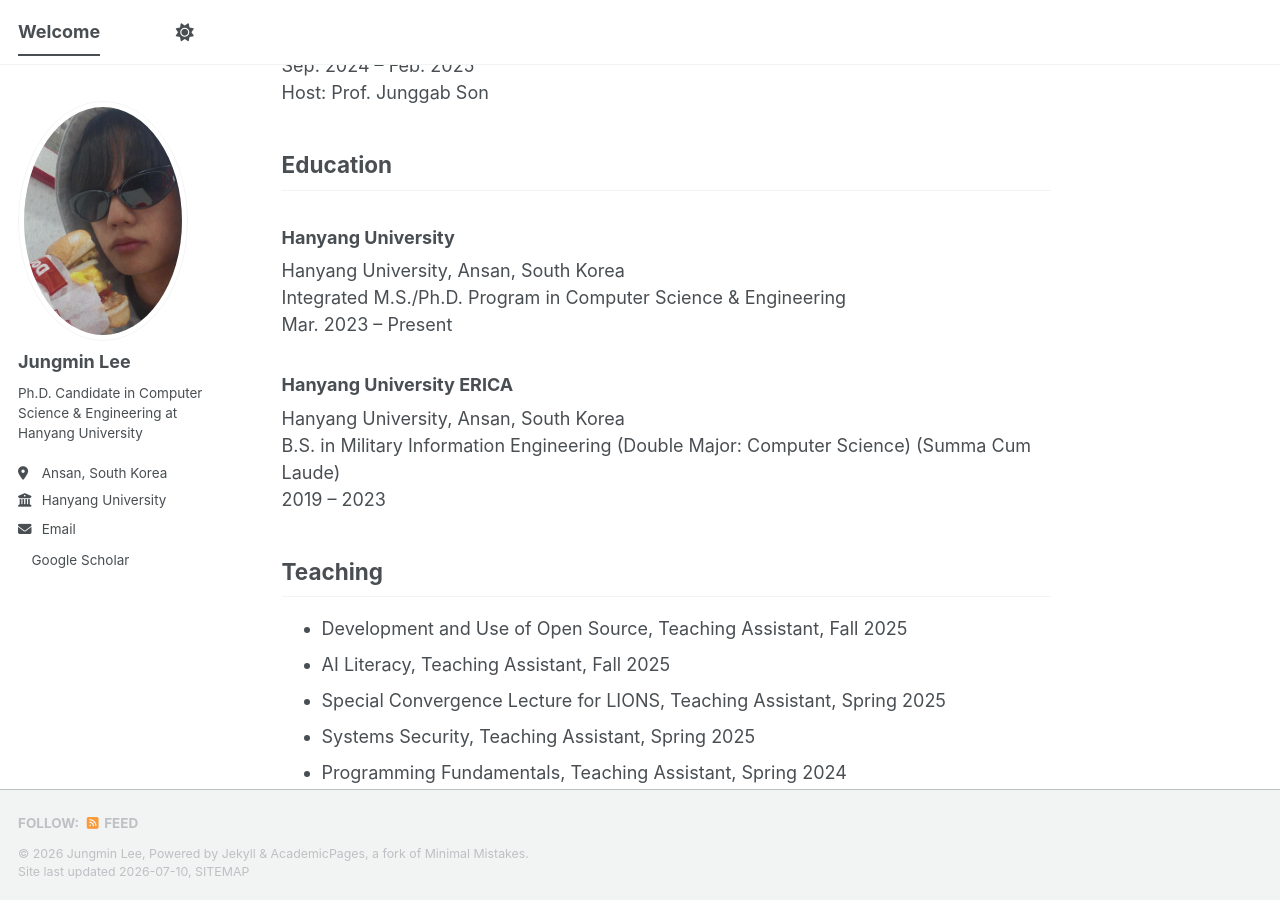
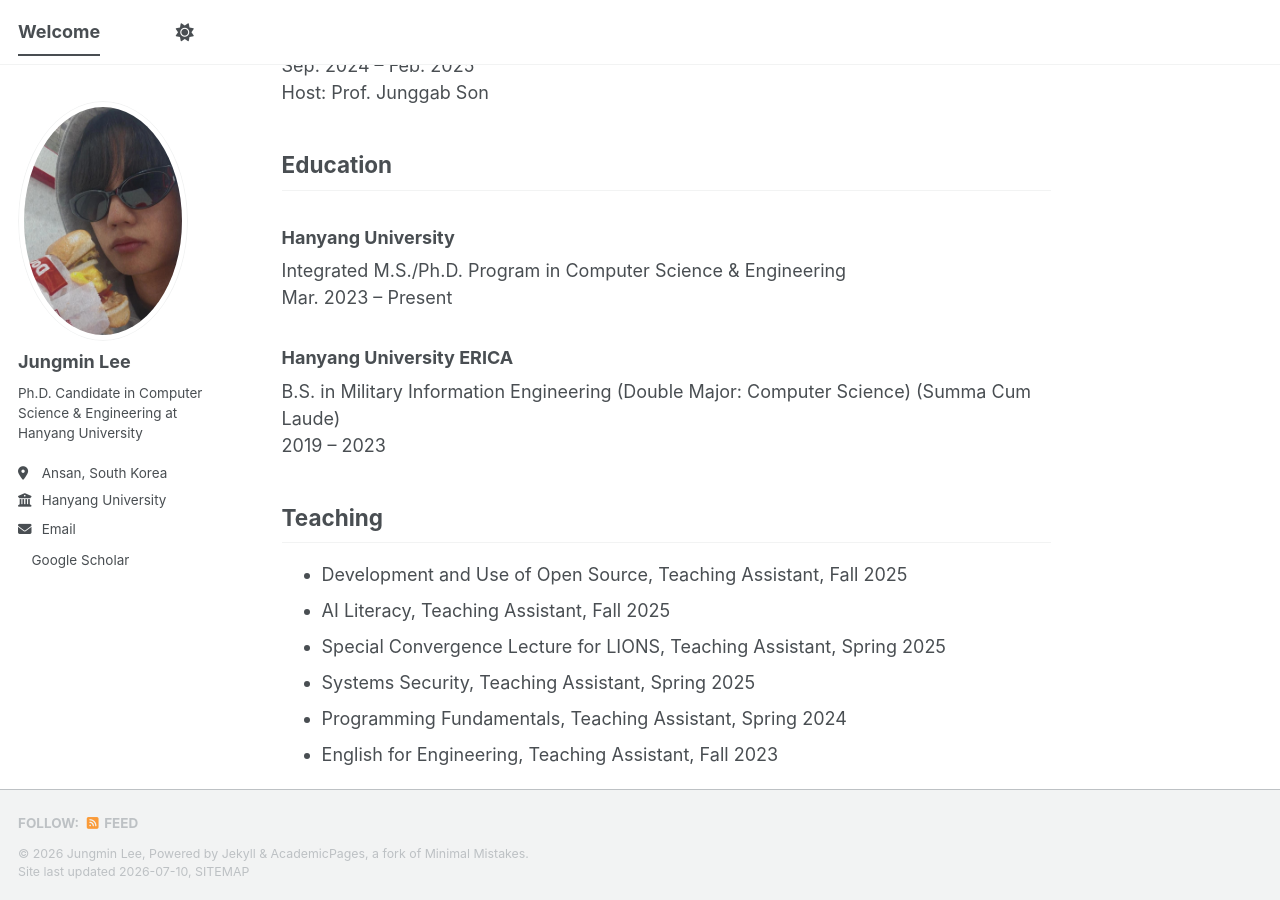
Before and after one commit to jm-lee00/jm-lee00.github.io, a Jekyll site: the page built from _pages/about.md, in a window 1280 px wide and 900 px high, scrolled down 1309 px. Built offline with Jekyll 4.4.1, drawn with Linux system fonts in a browser that asks for light colours; a style sheet for code colours, icons or effects is not loaded.

Commit message:
Modification

```diff
--- a/_pages/about.md
+++ b/_pages/about.md
@@ -60,12 +60,10 @@ Host: Prof. Junggab Son
 ## Education
 
 ### Hanyang University
-Hanyang University, Ansan, South Korea
 Integrated M.S./Ph.D. Program in Computer Science & Engineering
 Mar. 2023 – Present
 
 ### Hanyang University ERICA
-Hanyang University, Ansan, South Korea
 B.S. in Military Information Engineering (Double Major: Computer Science) (Summa Cum Laude)
 2019 – 2023
 
```
